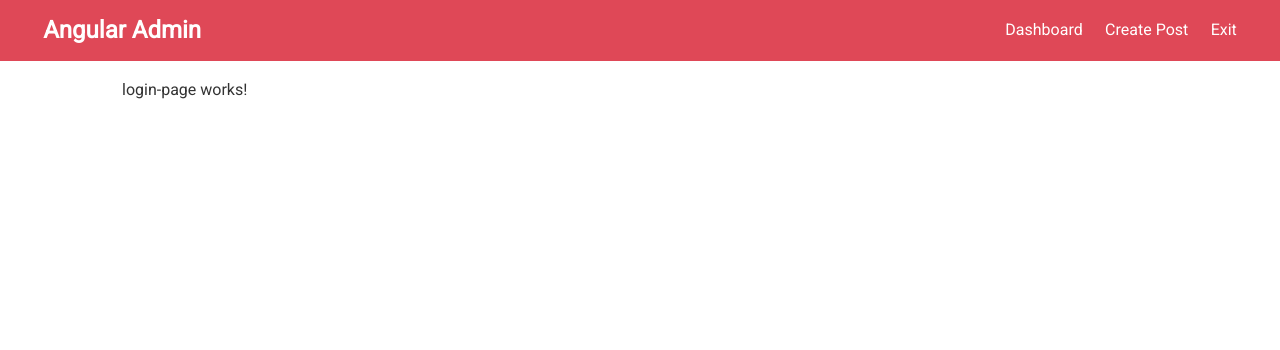
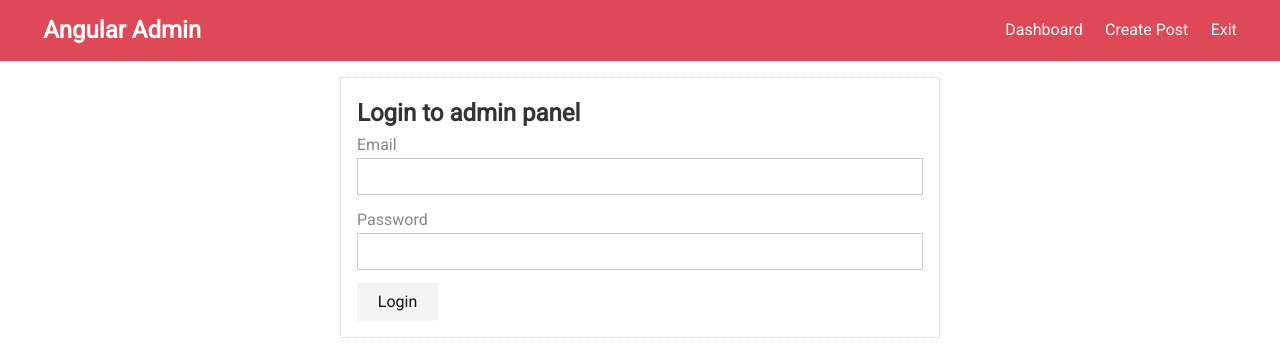
Before and after one commit to nserg80/angular-blog, an Angular app: page /admin/login in a window 1280 px wide. Shown: the top 350 px of the page. Built offline with nearby package versions, Linux system fonts and the light colour scheme.

Commit message:
login-page

```diff
--- a/src/app/admin/admin.module.ts
+++ b/src/app/admin/admin.module.ts
@@ -6,6 +6,7 @@
 import { DashboardPageComponent } from './dashboard-page/dashboard-page.component';
 import { CreatePageComponent } from './create-page/create-page.component';
 import { EditPageComponent } from './edit-page/edit-page.component';
+import { FormsModule, ReactiveFormsModule } from '@angular/forms'
 
 @NgModule({
     declarations: [
@@ -18,6 +19,8 @@
 
     imports: [
         CommonModule,
+        FormsModule,
+        ReactiveFormsModule,
         RouterModule.forChild([
             {path: '', component: AdminLayoutComponent, children: [
                 {path: '', redirectTo: '/admin/login', pathMatch: 'full'},
--- a/src/app/admin/login-page/login-page.component.html
+++ b/src/app/admin/login-page/login-page.component.html
@@ -1 +1,34 @@
-<p>login-page works!</p>
+<form class="card" [formGroup]="form" (submit)="submit()">
+    <h2>Login to admin panel</h2>
+
+    <div class="form-control"
+         [ngClass]="{invalid: form.get('email').touched && form.get('email').invalid}">
+        <label for="email">Email</label>
+        <input type="email" id="email" formControlName="email">
+        <div class="validation"
+             *ngIf="form.get('email').touched && form.get('email').invalid">
+            <small *ngIf="form.get('email').errors.required">Enter email</small>
+            <small *ngIf="form.get('email').errors.email">Email incorrect</small>
+        </div>
+    </div>
+    <div class="form-control"
+         [ngClass]="{invalid: form.get('password').touched && form.get('password').invalid}">
+        <label for="password">Password</label>
+        <input type="password" id="password" formControlName="password">
+        <div class="validation"
+             *ngIf="form.get('password').touched && form.get('password').invalid">
+            <small *ngIf="form.get('password').errors.required">Enter password</small>
+            <small *ngIf="form.get('password').errors.minlength">
+                Min length is
+                {{form.get('password').errors.minlength.requiredLength}}.
+                Current length is
+                {{form.get('password').errors.minlength.actualLength}}
+            </small>
+        </div>
+    </div>
+
+    <button type="submit"
+            class="btn btn-primary"
+            [disabled]="form.invalid"
+            >Login</button>
+</form>
--- a/src/app/admin/login-page/login-page.component.scss
+++ b/src/app/admin/login-page/login-page.component.scss
@@ -0,0 +1,4 @@
+.card {
+    max-width: 600px;
+    margin: 0 auto;
+}
--- a/src/app/admin/login-page/login-page.component.ts
+++ b/src/app/admin/login-page/login-page.component.ts
@@ -1,4 +1,6 @@
 import { Component, OnInit } from '@angular/core';
+import { FormGroup, FormControl, Validators } from '@angular/forms'
+import { User } from 'src/app/shared/interfaces';
 
 @Component({
   selector: 'app-login-page',
@@ -7,9 +9,25 @@
 })
 export class LoginPageComponent implements OnInit {
 
+  form: FormGroup
+
   constructor() { }
 
   ngOnInit(): void {
+    this.form = new FormGroup({
+      email: new FormControl(null, [Validators.required, Validators.email]),
+      password: new FormControl(null, [Validators.required, Validators.minLength(6)])
+    })
+  }
+
+  submit() {
+    if(this.form.invalid) {
+      return
+    }
+    const user: User = {
+      email: this.form.value.email,
+      password: this.form.value.password,
+    }
   }
 
 }
--- /dev/null
+++ b/src/app/shared/interfaces.ts
@@ -0,0 +1,4 @@
+export interface User {
+    email: string,
+    password: string
+}
```
